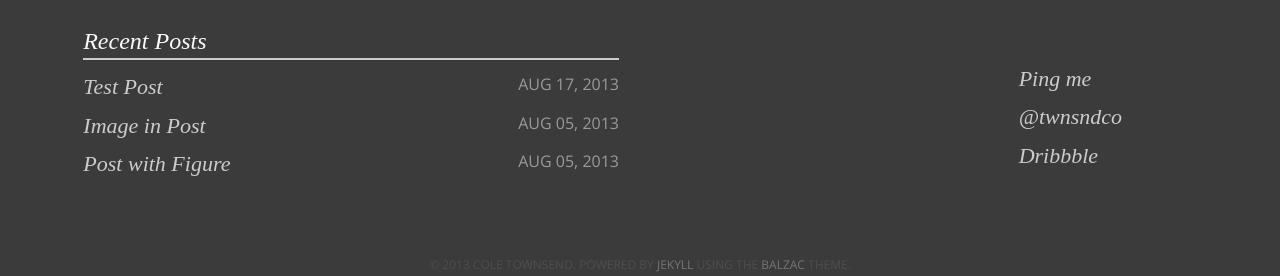
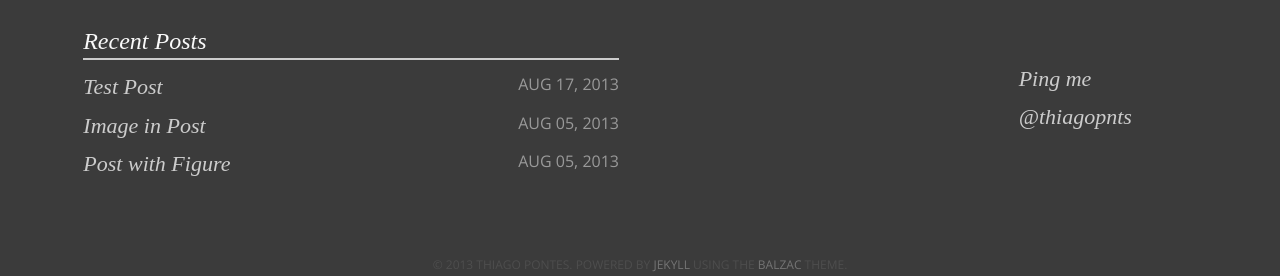
Before and after one commit to thiagopnts/simple-man, a Jekyll site: the page built from index.md, in a window 1280 px wide and 900 px high, scrolled down 738 px. Shown: the part 621-897 px from the top of the window. Built offline with Jekyll 4.4.1, drawn with Linux system fonts in a browser that asks for light colours; some web fonts are replaced; some of the changed text lies outside the part shown.

Commit message:
Some custom configuration

```diff
--- a/_config.yml
+++ b/_config.yml
@@ -1,20 +1,19 @@
-title:            Balzac
-tagline:          A beautiful theme.
+title:            Simple Man
+tagline:          A simple kind of theme.
 description:      Describe your website.
 #Comment out url when working locally to resolve base urls correctly
 url: http://thiagopnts.me
 
 # Owner/author information
 owner:
-  name:           Cole Townsend
+  name:           Thiago Pontes
   avatar:         avatar.png
-  bio:            "Aesthete & Athlete"
-  email:          cole@coletownsend.com
-  twitter:        twnsndco
-  github:         coletownsend
-  instagram:      ctrunsthis
-  dribbble:       coletownsend
-  disqus:         balzac
+  bio:            "Code & Beer"
+  email:          thiagopnts@gmail.com
+  twitter:        thiagopnts
+  github:         thiagopnts
+  instagram:      thiagopnts
+  disqus:         thiagopnts
   # Plug in your disqus shortname!
 
 
@@ -24,10 +23,10 @@
   - title: About
     url: /about
   - title: Github
-    url: https://github.com/ColeTownsend/Balzac-for-Jekyll
+    url: https://github.com/thiagopnts/simple-man
     external: true
-  - title: Cole Who?
-    url: http://coletownsend.com
+  - title: Thiago Who?
+    url: http://thiagopnts.me
     external: true
 
 # http://en.wikipedia.org/wiki/List_of_tz_database_time_zones
```
